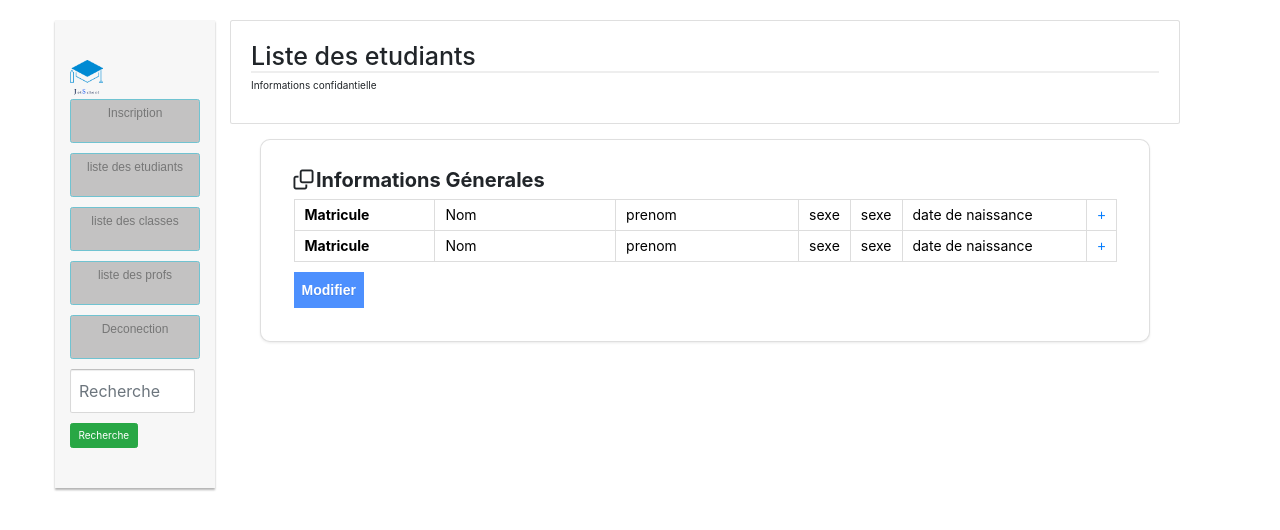
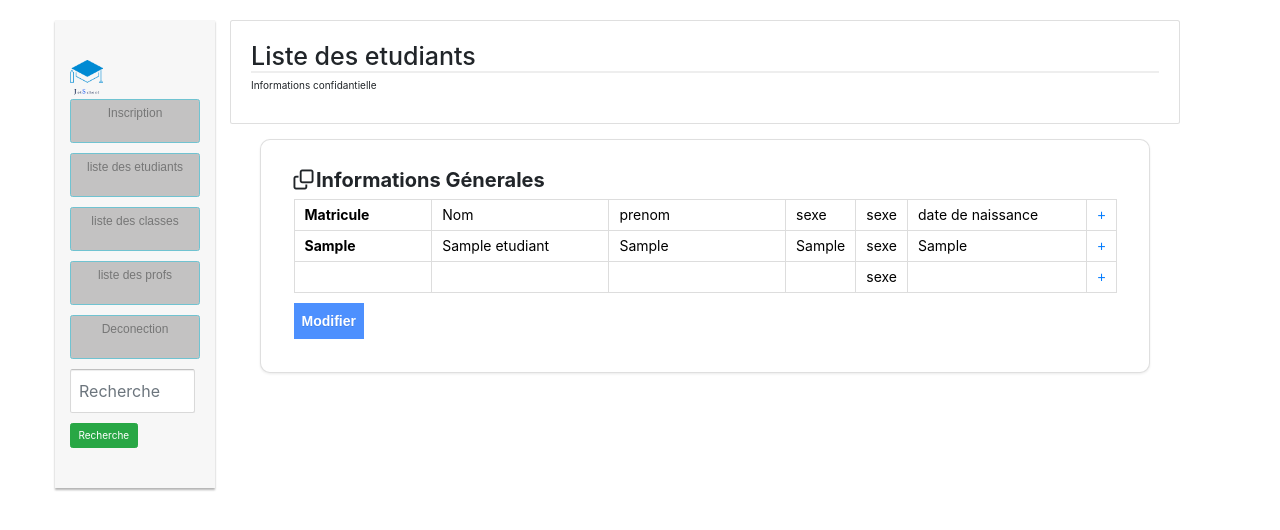
Before and after one commit to SimsTechMaker/JetSchoo, a Flask app: page /listeEtu in a window 1280 px wide. Shown: the part 116-646 px from the top of the page. Run offline with Flask 2, Linux system fonts and the light colour scheme; tables that the repository leaves empty hold one stand-in row (values such as "Sample post"); parts of the project's set-up code (start-up, migrations or seed data) failed here and were passed over; some libraries are stand-ins or nearby versions.

Commit message:
liste les etudiant

```diff
--- a/JetApp/fonction.py
+++ b/JetApp/fonction.py
@@ -1,9 +1,11 @@
 
 from ast import arg
+from statistics import variance
 from textwrap import wrap
 
 from flask import session, flash,request,render_template,jsonify
 from . import gestion
+from .models import db , Etudiant
 from copy import deepcopy
 
 
@@ -19,8 +21,16 @@ def Login_requi(f):
         return f(*args,**kwargs)
     return decoration_fonction
 
-def listeetudiant():
-    pass
+def listeDesEtudiant():
+    i=0
+    listeEtu = []
+    for i in db.session.query(Etudiant).order_by(Etudiant.id):
+        i = i.id
+    for j in range(i+1):
+        j+=1
+        listeEtu.append(gestion.get_etudiant(j))
+    return(listeEtu)
+
 
 """ infoEtudian = [ etudi4.nom,
                         etudi4.prenom,
--- a/JetApp/route.py
+++ b/JetApp/route.py
@@ -12,7 +12,7 @@ import re
 from flask import Flask, flash, jsonify, redirect, render_template, request, session, url_for
 
 from .form import ResiterForm, LogForm, Filtre, Scan
-from .fonction import Login_requi, etudi4
+from .fonction import Login_requi, etudi4, listeDesEtudiant
 from .gestion import Post_etudiant, delet_etudiant, get_classe, get_etudiant
 
 
@@ -90,8 +90,14 @@ def logout():
 def listeEtudiant():
     filtre = Filtre()
     description =" Liste des etudiants "
+    liste = listeDesEtudiant()
+    dim =len(liste)
 
-    return render_template('listeEtu.html', form = filtre , title="Liste des Etudiants ", desc=description)
+    return render_template('listeEtu.html', form = filtre ,
+                           dim=dim ,
+                           liste =liste,
+
+                           title="Liste des Etudiants ", desc=description)
 
 @app.route('/pres')
 def etudiant():
--- a/JetApp/templates/listeEtu.html
+++ b/JetApp/templates/listeEtu.html
@@ -32,15 +32,17 @@
                                     <td width="24%">date de naissance</td>
                                     <td width="2%"><a href="{{ url_for('etudiant') }}"><i class="icon icon-plus">+</i></a></td>
                                 </tr>
+                                {% for i in range(dim)%}
                                 <tr>
-                                    <th width="18%">Matricule</th>
-                                    <td width="24%">Nom</td>
-                                    <td width="24%">prenom</td>
+                                    <th width="18%">{{liste[i][5]}}</th>
+                                    <td width="24%">{{liste[i][0]}}</td>
+                                    <td width="24%">{{liste[i][1]}}</td>
+                                    <td width="2%">{{liste[i][2]}}</td>
                                     <td width="2%">sexe</td>
-                                    <td width="2%">sexe</td>
-                                    <td width="24%">date de naissance</td>
+                                    <td width="24%">{{liste[i][3]}}</td>
                                     <td width="2%"><a href="{{ url_for('etudiant') }}"><i class="icon icon-plus">+</i></a></td>
                                 </tr>
+                                {% endfor %}
                                 </table>
                                 <input type="submit" name="accept" class="login login-submit" value="Modifier" id="login" >
 
```
